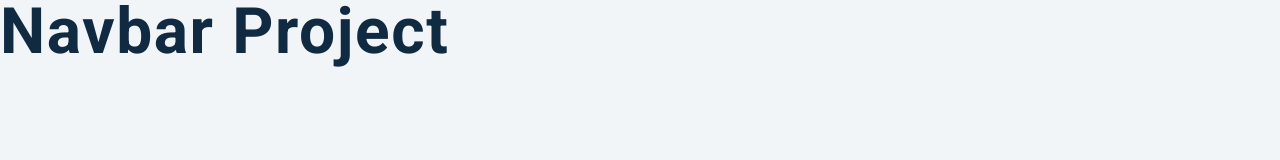
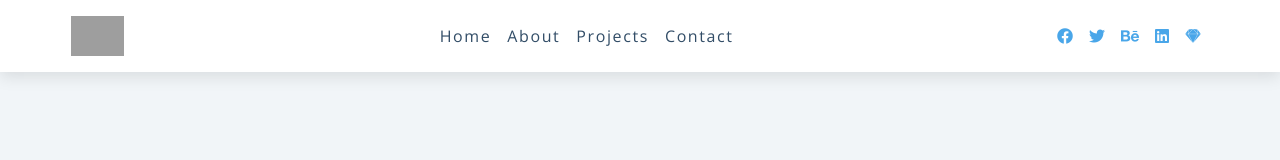
Before and after one commit to corytveten/mini-js-project-practice, a plain HTML site: page navbar/index.html in a window 1280 px wide. Drawn offline with nearby package versions, Linux system fonts and the light colour scheme; grey boxes are pictures that could not be loaded.

Commit message:
show-links toggle

```diff
--- a/navbar/app.js
+++ b/navbar/app.js
@@ -0,0 +1,20 @@
+
+// classList - shows/gets all classes
+// contains - checks classList for specific class
+// add - add class
+// remove - remove class
+// toggle - toggles class
+
+const navToggle = document.querySelector('.nav-toggle')
+const links = document.querySelector('.links')
+
+navToggle.addEventListener('click', () => {
+    // console.log(links.classList)
+    // console.log(links.classList.contains("random"));
+    // console.log(links.classList.contains("links"));
+    if (links.classList.contains('show-links')) {
+        links.classList.remove('show-links')
+    } else {
+        links.classList.add('show-links')
+    }
+})
--- a/navbar/index.html
+++ b/navbar/index.html
@@ -15,7 +15,60 @@
       <link rel="stylesheet" href="styles.css" />
 </head>
 <body>
-    <h1>navbar project</h1>
+    <nav>
+        <div class="nav-center">
+            <!-- nav header  -->
+            <div class="nav-header">
+                <img src="https://raw.githubusercontent.com/john-smilga/javascript-basic-projects/master/04-navbar/setup/logo.svg" class="logo" alt="logo">
+                <button class="nav-toggle">
+                    <i class="fas fa-bars"></i>
+                </button>
+            </div>
+            <!-- links -->
+            <ul class="links">
+                <li>
+                <a href="index.html">home</a>
+                </li>
+                <li>
+                <a href="about.html">about</a>
+                </li>
+                <li>
+                <a href="projects.html">projects</a>
+                </li>
+                <li>
+                <a href="contact.html">contact</a>
+                </li>
+            </ul>
+            <!-- social media -->
+            <ul class="social-icons">
+                <li>
+                <a href="https://www.twitter.com">
+                    <i class="fab fa-facebook"></i>
+                </a>
+                </li>
+                <li>
+                <a href="https://www.twitter.com">
+                    <i class="fab fa-twitter"></i>
+                </a>
+                </li>
+                <li>
+                <a href="https://www.twitter.com">
+                    <i class="fab fa-behance"></i>
+                </a>
+                </li>
+                <li>
+                <a href="https://www.twitter.com">
+                    <i class="fab fa-linkedin"></i>
+                </a>
+                </li>
+                <li>
+                <a href="https://www.twitter.com">
+                    <i class="fab fa-sketch"></i>
+                </a>
+                </li>
+            </ul>
+        </div>
+    </nav>
     <!-- javascript -->
     <script src="app.js"></script>
 </body>
--- a/navbar/styles.css
+++ b/navbar/styles.css
@@ -199,9 +199,9 @@ nav {
   display: none;
 }
 .links {
-  /* height: 0;
+  height: 0;
   overflow: hidden;
-  transition: var(--transition); */
+  transition: var(--transition);
 }
 .show-links {
   height: 10rem;
```
Also changed, not shown: navbar/utils.txt (added).
